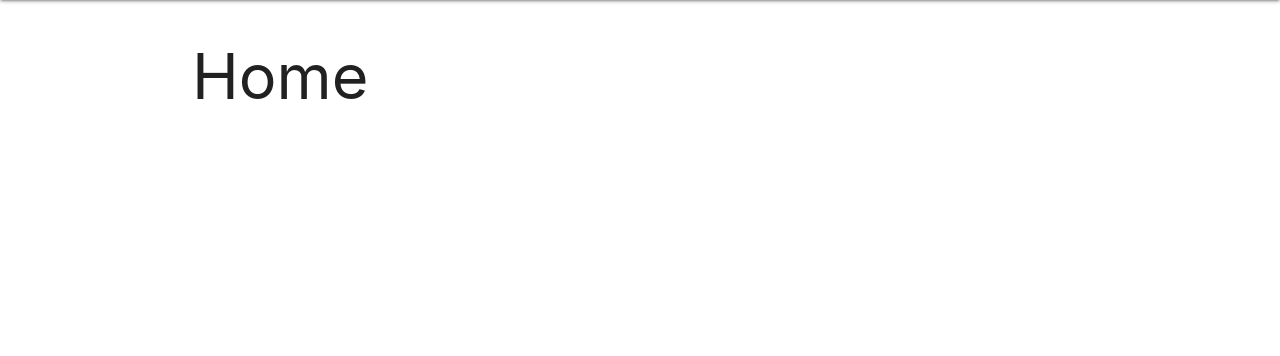
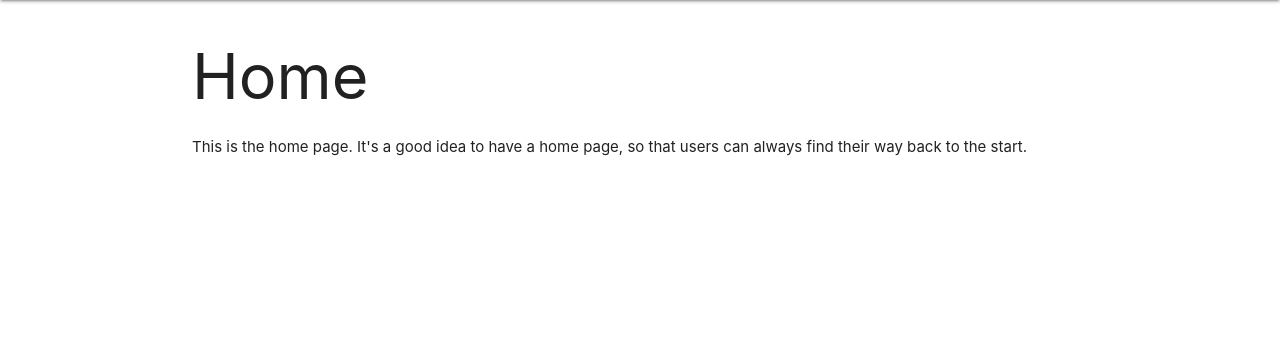
Before and after one commit to Dujota/django-dep-flex-57, a Django app: page / in a window 1280 px wide. Shown: the part 64-420 px from the top of the page. Run offline with Django 3.2, Linux system fonts and the light colour scheme.

Commit message:
added msg to home page

```diff
--- a/main_app/templates/home.html
+++ b/main_app/templates/home.html
@@ -3,4 +3,9 @@
 
 <h1>Home</h1>
 
+<p>
+    This is the home page. It's a good idea to have a home page, so that
+    users can always find their way back to the start.
+</p>
+
 {% endblock %}
```
